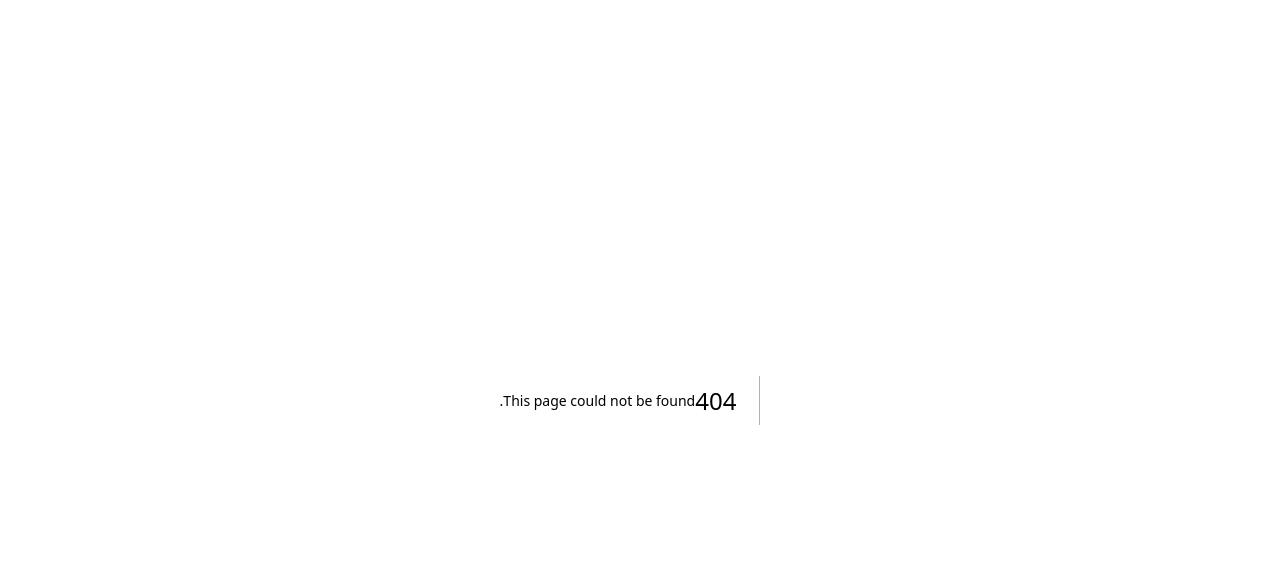
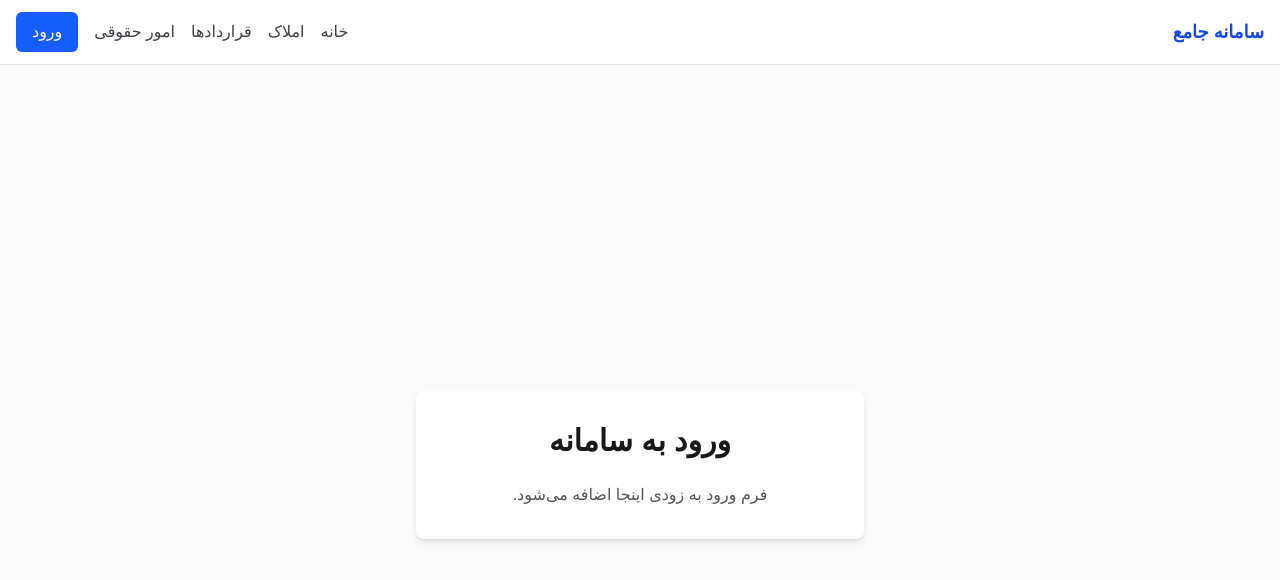
Before and after one commit to mahdieh-rostami/sazeh-system, a Next.js app: page /login in a window 1280 px wide. Before the commit this address had no page. Shown: the top 580 px of the page. Built offline with nearby package versions, Linux system fonts and the light colour scheme.

Commit message:
Fix layout, add Navbar and pages structure

```diff
--- /dev/null
+++ b/app/contracts/page.tsx
@@ -0,0 +1,12 @@
+export default function ContractsPage() {
+  return (
+    <div dir="rtl" className="p-8">
+      <h1 className="text-4xl font-bold text-zinc-900 mb-6">
+        مدیریت قراردادها
+      </h1>
+      <p className="text-lg text-zinc-600">
+        لیست قراردادهای سازمان اینجا نمایش داده می‌شود.
+      </p>
+    </div>
+  );
+}
--- a/app/layout.tsx
+++ b/app/layout.tsx
@@ -1,6 +1,8 @@
+
 import type { Metadata } from "next";
 import { Vazirmatn } from "next/font/google";
 import "./globals.css";
+import Navbar from "@/components/Navbar";
 
 const vazirmatn = Vazirmatn({
   variable: "--font-vazirmatn",
@@ -25,7 +27,8 @@ export default function RootLayout({
       className={'${vazirmatn.variable} h-full antialiased'}
     >
       <body className={'${vazirmatn.className} min-h-full flex flex-col'}>
-        {children}
+        <Navbar />
+        <main className="flex-1">{children}</main>
       </body>
     </html>
   );
--- /dev/null
+++ b/app/legal/page.tsx
@@ -0,0 +1,12 @@
+export default function LegalPage() {
+  return (
+    <div dir="rtl" className="p-8">
+      <h1 className="text-4xl font-bold text-zinc-900 mb-6">
+        امور حقوقی
+      </h1>
+      <p className="text-lg text-zinc-600">
+        پرونده‌های حقوقی سازمان اینجا نمایش داده می‌شود.
+      </p>
+    </div>
+  );
+}
--- /dev/null
+++ b/app/login/page.tsx
@@ -0,0 +1,14 @@
+export default function LoginPage() {
+  return (
+    <div dir="rtl" className="flex items-center justify-center min-h-screen bg-zinc-50">
+      <div className="bg-white p-8 rounded-lg shadow-md w-full max-w-md">
+        <h1 className="text-3xl font-bold text-zinc-900 mb-6 text-center">
+          ورود به سامانه
+        </h1>
+        <p className="text-zinc-600 text-center">
+          فرم ورود به زودی اینجا اضافه می‌شود.
+        </p>
+      </div>
+    </div>
+  );
+}
--- /dev/null
+++ b/app/properties/page.tsx
@@ -0,0 +1,12 @@
+export default function PropertiesPage() {
+  return (
+    <div dir="rtl" className="p-8">
+      <h1 className="text-4xl font-bold text-zinc-900 mb-6">
+        مدیریت املاک
+      </h1>
+      <p className="text-lg text-zinc-600">
+        لیست املاک سازمان اینجا نمایش داده می‌شود.
+      </p>
+    </div>
+  );
+}
--- /dev/null
+++ b/components/Navbar.tsx
@@ -0,0 +1,35 @@
+"use client";
+
+import Link from "next/link";
+
+export default function Navbar() {
+  return (
+    <nav dir="rtl" className="bg-white border-b border-zinc-200 shadow-sm">
+      <div className="max-w-7xl mx-auto px-4 py-3 flex items-center justify-between">
+        <Link href="/" className="font-bold text-lg text-blue-700">
+          سامانه جامع
+        </Link>
+        <div className="flex items-center gap-4">
+          <Link href="/" className="text-zinc-700 hover:text-blue-700">
+            خانه
+          </Link>
+          <Link href="/properties" className="text-zinc-700 hover:text-blue-700">
+            املاک
+          </Link>
+          <Link href="/contracts" className="text-zinc-700 hover:text-blue-700">
+            قراردادها
+          </Link>
+          <Link href="/legal" className="text-zinc-700 hover:text-blue-700">
+            امور حقوقی
+          </Link>
+          <Link
+            href="/login"
+            className="bg-blue-600 text-white px-4 py-2 rounded-md"
+          >
+            ورود
+          </Link>
+        </div>
+      </div>
+    </nav>
+  );
+}
```
